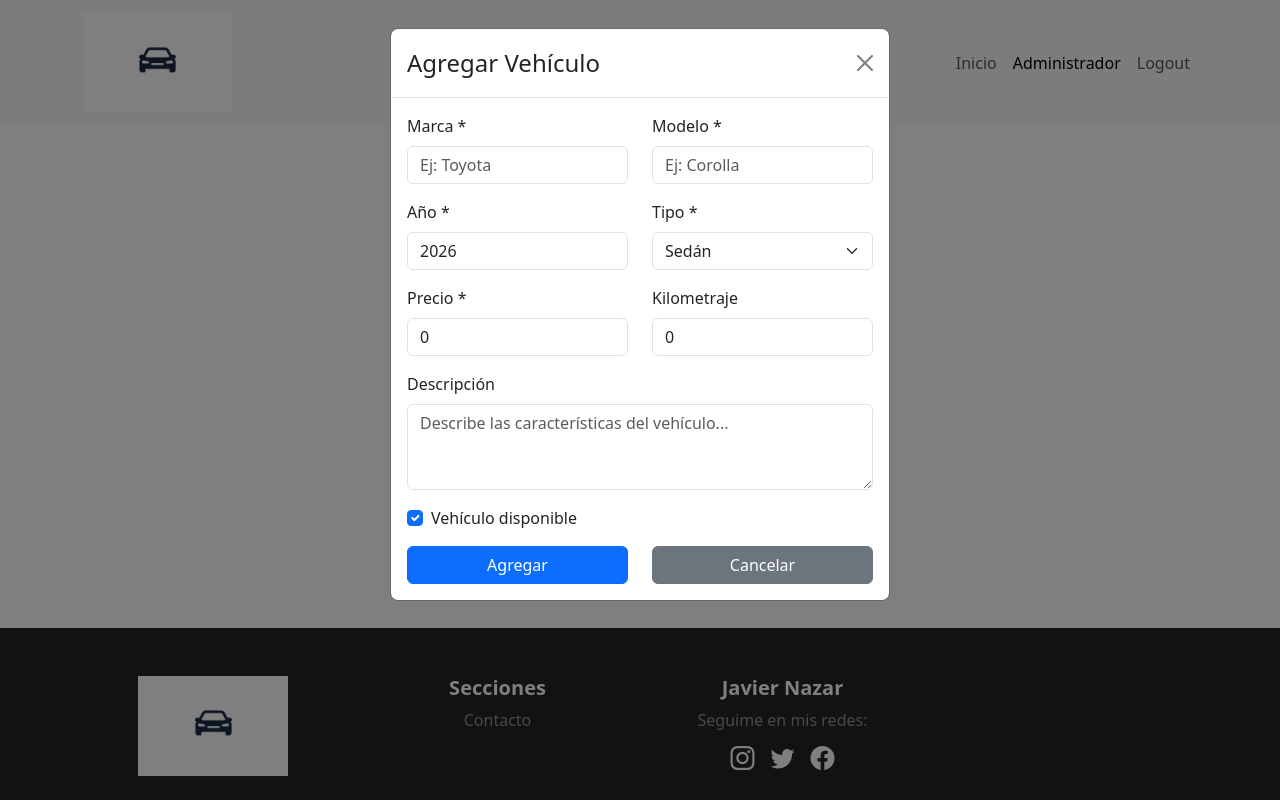
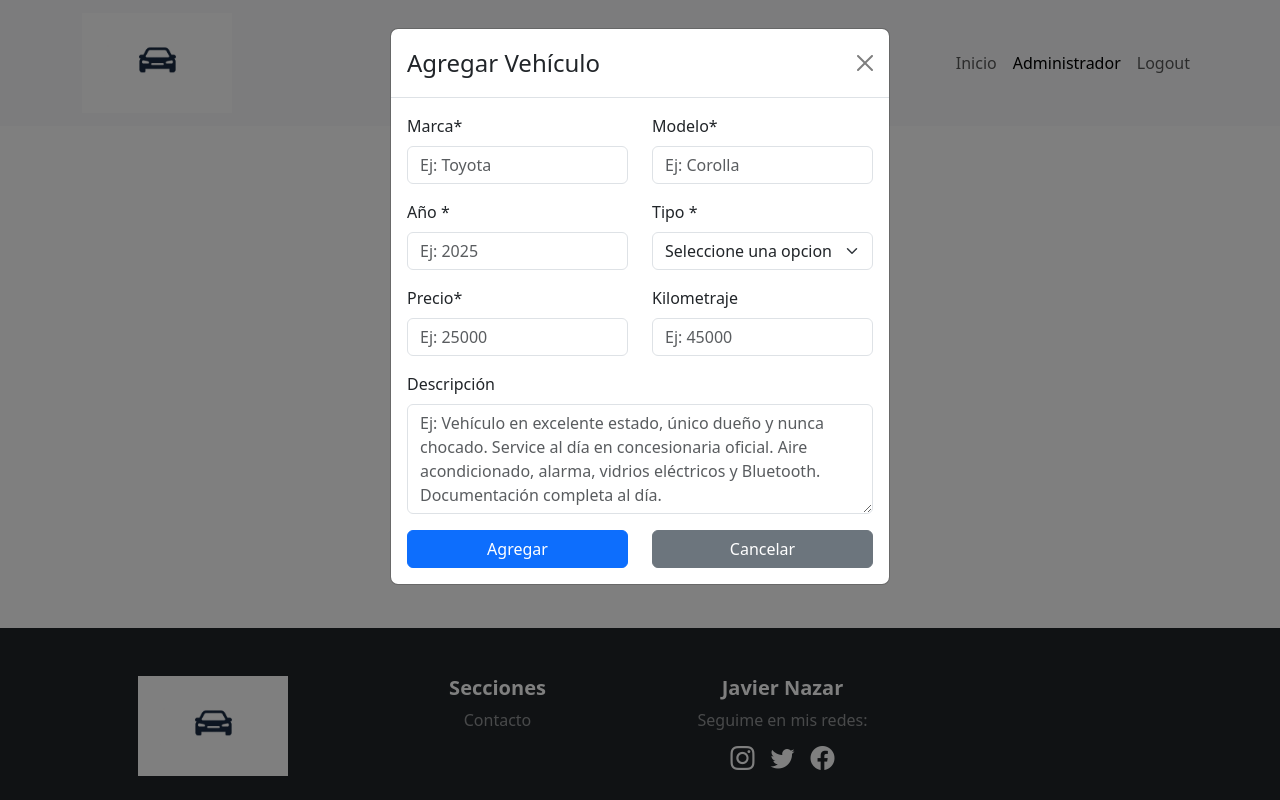
Before and after one commit to nachonazar/catalogoVehiculos, a React (Vite) app: page /administrador/crear in a window 1280 px wide. Built offline with nearby package versions, Linux system fonts and the light colour scheme; sample sign-in values are in the browser's storage.

Commit message:
agregue validaciones al formulario

```diff
--- a/src/components/pages/Administrador.jsx
+++ b/src/components/pages/Administrador.jsx
@@ -1,5 +1,6 @@
 import React from "react";
 import { Button, Container, Table } from "react-bootstrap";
+import { Link } from "react-router";
 
 const Administrador = () => {
   return (
@@ -9,7 +10,7 @@ const Administrador = () => {
           <h2>Panel de Administración</h2>
           <p>Gestiona el inventario de vehículos</p>
         </div>
-        <Button>+ Agregar Vehículo</Button>
+        <Link className="btn btn-primary" to={"/administrador/crear"}>+ Agregar Vehículo</Link>
       </div>
       <Table responsive striped bordered hover>
       <thead>
--- a/src/components/pages/Formulario.jsx
+++ b/src/components/pages/Formulario.jsx
@@ -1,60 +1,153 @@
-import React from 'react';
-import { Modal, Form, Button, Row, Col } from "react-bootstrap";
+import React from "react";
+import { Modal, Form, Button, Row, Col, FormText } from "react-bootstrap";
+import { useForm } from "react-hook-form";
 
 const Formulario = () => {
-    return (
-        <Modal show={true}>
+  const {
+    register,
+    handleSubmit,
+    formState: { errors },
+  } = useForm();
+
+  return (
+    <Modal show={true}>
       <Modal.Header closeButton>
         <Modal.Title>Agregar Vehículo</Modal.Title>
       </Modal.Header>
       <Modal.Body>
         <Form>
           <Row className="mb-3">
-            <Col md={6}>
+            <Col>
               <Form.Group>
-                <Form.Label>Marca *</Form.Label>
-                <Form.Control type="text" placeholder="Ej: Toyota" />
+                <Form.Label>Marca*</Form.Label>
+                <Form.Control
+                  type="text"
+                  placeholder="Ej: Toyota"
+                  {...register("marca", {
+                    required: "La marca es un dato obligatorio",
+                    minLength: {
+                      value: 2,
+                      message:
+                        "La marca del vehiculo debe tener al menos 2 caracteres",
+                    },
+                    maxLength: {
+                      value: 50,
+                      message:
+                        "La marca del vehiculo debe tener como maximo 50 caracteres",
+                    },
+                    pattern: {
+                      value: /^[A-Za-zÁÉÍÓÚáéíóúñÑ\s]+$/,
+                      message:
+                        "La marca del vehiculo debe contener solo letras",
+                    },
+                  })}
+                />
+                <Form.Text className="text-danger">
+                  {errors.marca?.message}
+                </Form.Text>
               </Form.Group>
             </Col>
             <Col md={6}>
               <Form.Group>
-                <Form.Label>Modelo *</Form.Label>
-                <Form.Control type="text" placeholder="Ej: Corolla" />
+                <Form.Label>Modelo*</Form.Label>
+                <Form.Control
+                  type="text"
+                  placeholder="Ej: Corolla"
+                  {...register("modelo", {
+                    required: "El modelo es un dato obligatorio",
+                    minLength: {
+                      value: 2,
+                      message:
+                        "El modelo del vehiculo debe tener al menos 2 caracteres",
+                    },
+                    maxLength: {
+                      value: 50,
+                      message:
+                        "El modelo del vehiculo debe tener como maximo 50 caracteres",
+                    },
+                  })}
+                />
+                <Form.Text className="text-danger">
+                  {errors.modelo?.message}
+                </Form.Text>
               </Form.Group>
             </Col>
           </Row>
 
           <Row className="mb-3">
-            <Col md={6}>
+            <Col>
               <Form.Group>
                 <Form.Label>Año *</Form.Label>
-                <Form.Control type="number" defaultValue={2026} />
+                <Form.Control
+                  type="number"
+                  placeholder="Ej: 2025"
+                  {...register("anio", {
+                    required: "El año es un dato obligatorio",
+                    valueAsNumber: true,
+                    min: {
+                      value: 1900,
+                      message: "Año inválido",
+                    },
+                    max: {
+                      value: new Date().getFullYear(),
+                      message: "No puede ser futuro",
+                    },
+                  })}
+                />
+                <Form.Text className="text-danger">
+                  {errors.anio?.message}
+                </Form.Text>
               </Form.Group>
             </Col>
-            <Col md={6}>
+            <Col>
               <Form.Group>
                 <Form.Label>Tipo *</Form.Label>
-                <Form.Select>
-                  <option>Sedán</option>
-                  <option>SUV</option>
-                  <option>Camioneta</option>
-                  <option>Deportivo</option>
+                <Form.Select
+                  {...register("tipo", {
+                    required: "Debe seleccionar el tipo de vehiculo",
+                  })}
+                >
+                  <option value="">Seleccione una opcion</option>
+                  <option value="Sedán">Sedán</option>
+                  <option value="SUV">SUV</option>
+                  <option value="Camioneta">Camioneta</option>
+                  <option value="Deportivo">Deportivo</option>
                 </Form.Select>
+                <Form.Text className="text-danger">
+                  {errors.tipo?.message}
+                </Form.Text>
               </Form.Group>
             </Col>
           </Row>
-
           <Row className="mb-3">
-            <Col md={6}>
+            <Col>
               <Form.Group>
-                <Form.Label>Precio *</Form.Label>
-                <Form.Control type="number" defaultValue={0} />
+                <Form.Label>Precio*</Form.Label>
+                <Form.Control
+                  type="number"
+                  placeholder="Ej: 25000"
+                  {...register("precio", {
+                    required: "El precio es un valor obligatorio",
+                  })}
+                />
+                <FormText className="text-danger">
+                  {errors.precio?.message}
+                </FormText>
               </Form.Group>
             </Col>
-            <Col md={6}>
+            <Col>
               <Form.Group>
                 <Form.Label>Kilometraje</Form.Label>
-                <Form.Control type="number" defaultValue={0} />
+                <Form.Control
+                  type="number"
+                  placeholder="Ej: 45000"
+                  {...register("km", {
+                    required: "El kilometraje es un dato obligatorio",
+                  })}
+                />
+                <FormText className="text-danger">
+                  {errors.km?.message}
+                </FormText>
               </Form.Group>
             </Col>
           </Row>
@@ -63,30 +156,37 @@ const Formulario = () => {
             <Form.Label>Descripción</Form.Label>
             <Form.Control
               as="textarea"
-              rows={3}
-              placeholder="Describe las características del vehículo..."
+              rows={4}
+              placeholder="Ej: Vehículo en excelente estado, único dueño y nunca chocado. Service al día en concesionaria oficial. Aire acondicionado, alarma, vidrios eléctricos y Bluetooth. Documentación completa al día."
+              {...register("descripcion", {
+                minLength: {
+                  value: 10,
+                  message: "La descrición debe tener al menos 10 caracteres",
+                },
+                maxLength: {
+                  value: 500,
+                  message:
+                    "La descrición debe tener como máximo 500 caracteres",
+                },
+              })}
             />
           </Form.Group>
-
-          <Form.Check
-            className="mb-3"
-            type="checkbox"
-            label="Vehículo disponible"
-            defaultChecked
-          />
-
           <Row>
-            <Col md={6}>
-              <Button variant="primary" className="w-100">Agregar</Button>
+            <Col>
+              <Button variant="primary" type="submit" className="w-100">
+                Agregar
+              </Button>
             </Col>
-            <Col md={6}>
-              <Button variant="secondary" className="w-100">Cancelar</Button>
+            <Col>
+              <Button variant="secondary" className="w-100">
+                Cancelar
+              </Button>
             </Col>
           </Row>
         </Form>
       </Modal.Body>
     </Modal>
-    );
+  );
 };
 
 export default Formulario;
```
